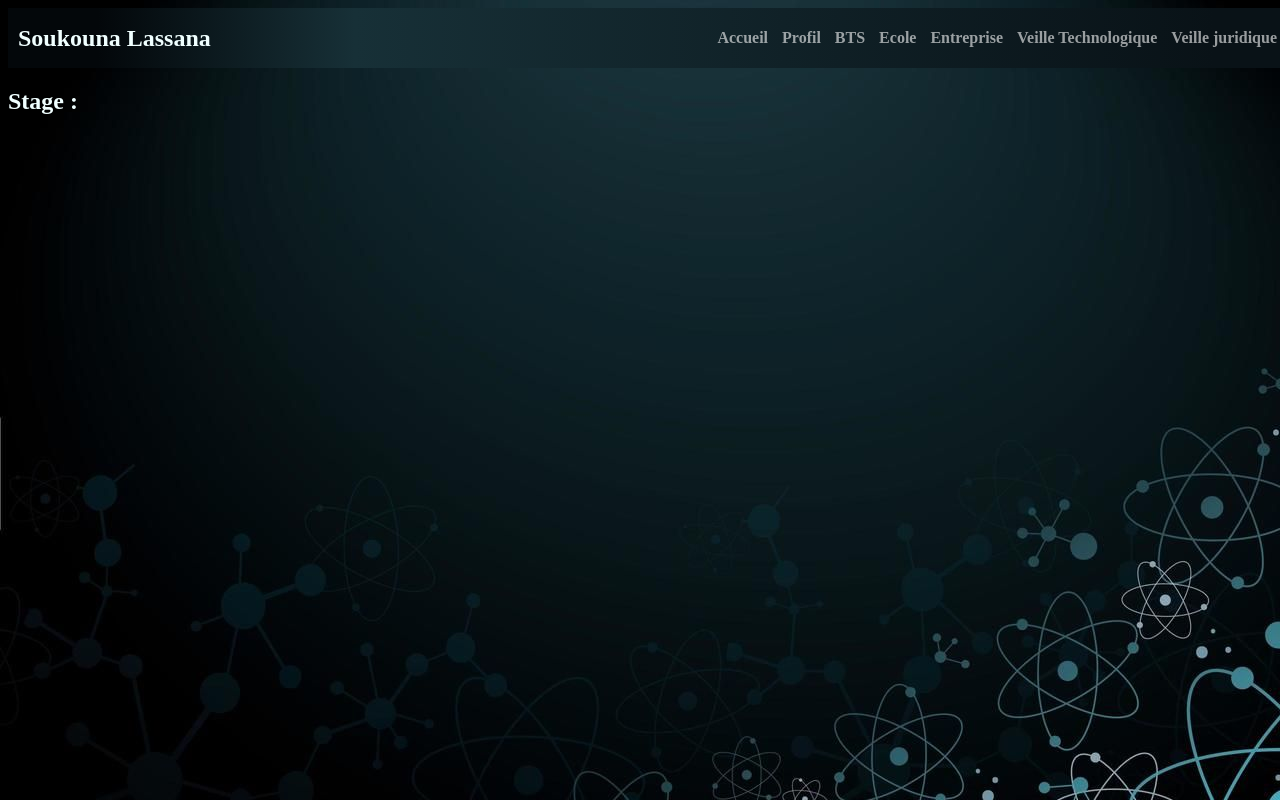
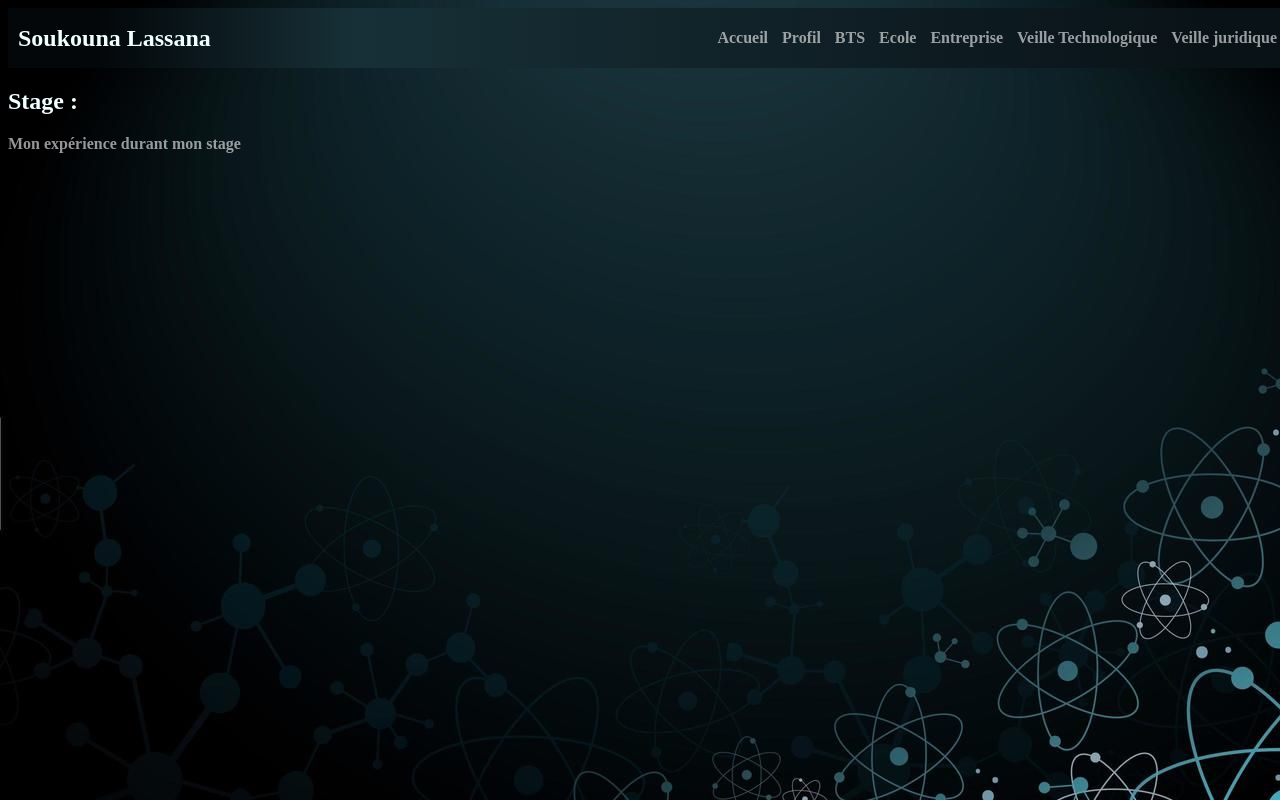
Before and after one commit to Lassana12345/myPortfolio, a plain HTML site: page Entreprise.html in a window 1280 px wide. Drawn offline with Linux system fonts and the light colour scheme.

Commit message:
maj 21/12/2023 16h39

```diff
--- a/Entreprise.html
+++ b/Entreprise.html
@@ -24,7 +24,12 @@
         </div>
     </nav>
 
-    <h2>Stage : </h2>
+
+
+    <div class="Stage">
+        <h2>Stage : </h2>
+        <a href="./doc/Stage de première année.docx" target="_blank">Mon expérience durant mon stage </a>
+    </div>
 
 
 
--- a/css styles/Entreprise.css
+++ b/css styles/Entreprise.css
@@ -64,8 +64,12 @@ color: rgba(255, 255, 255, 0.589);
 text-decoration: none;
 font-weight: bold;
 }
+.Stage a {
+    color: rgba(255, 255, 255, 0.589);
+    text-decoration: none;
+    font-weight: bolder;
+}
 
-/* Existing CSS styles */
 
 /* Media query for responsiveness */
 @media screen and (max-width: 768px) {
```
Also changed, not shown: Ecole.html (+2 -2 lines), 3 other files.
